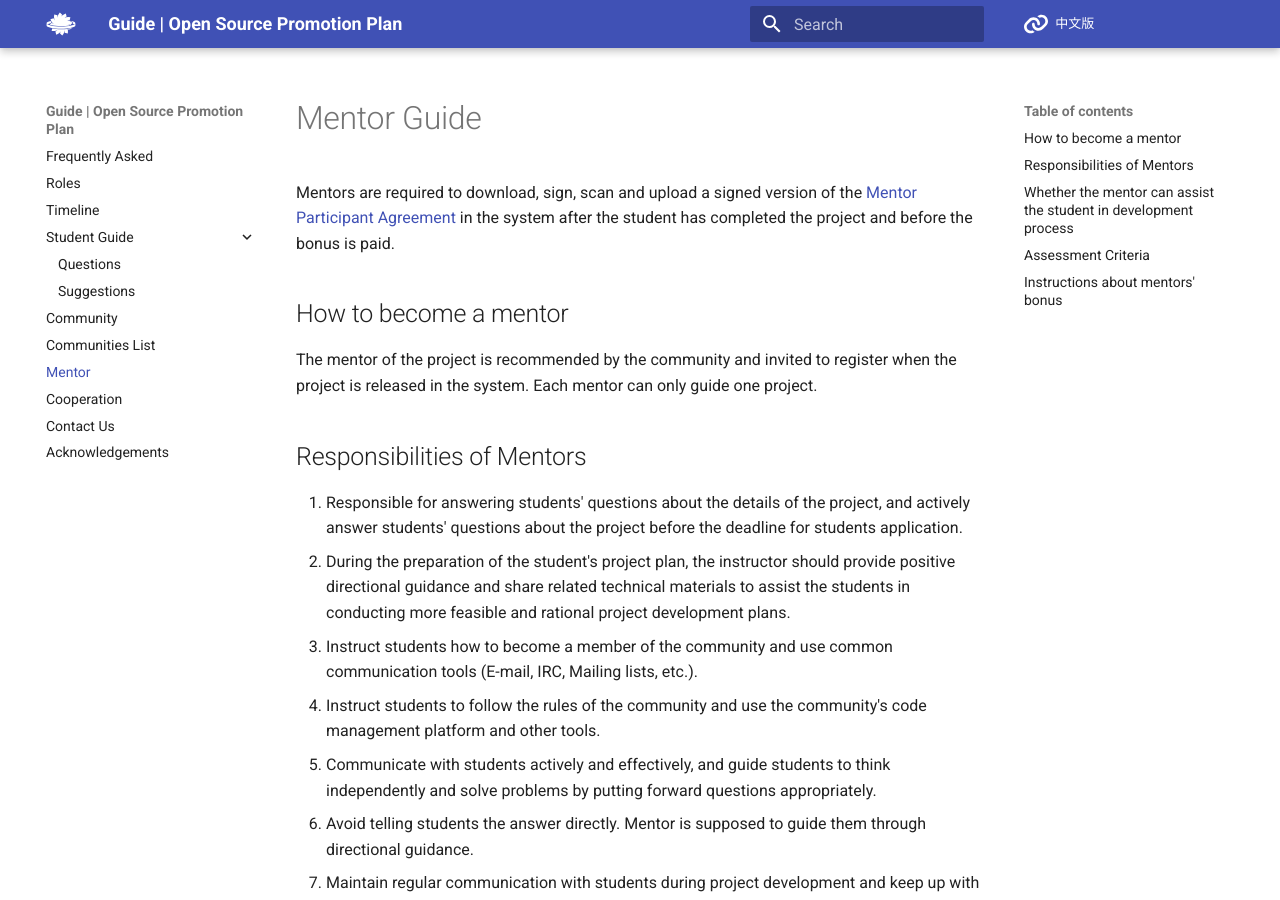
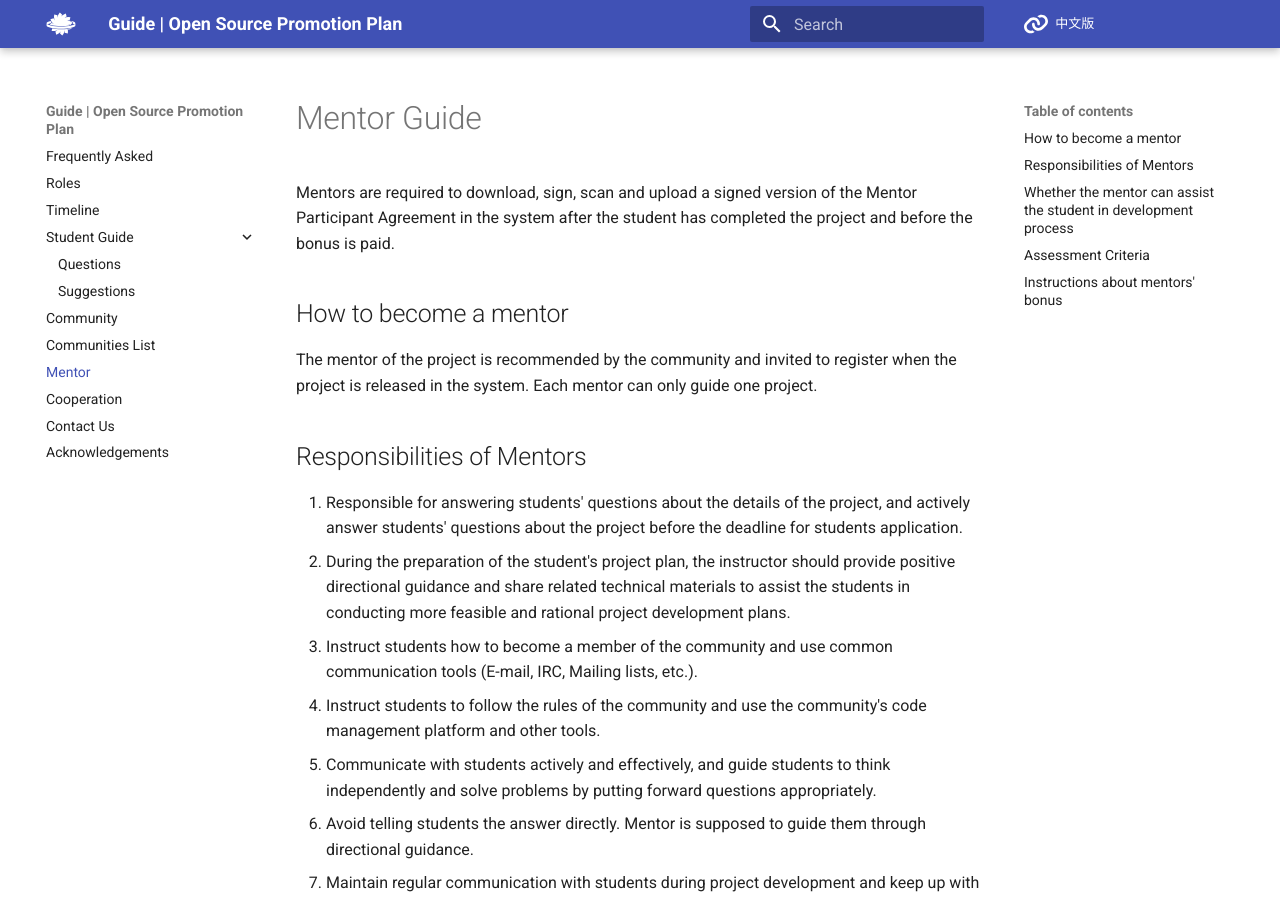
Before and after one commit to summer-ospp/help-en, an MkDocs documentation site: the page built from docs/mentor.md, in a window 1280 px wide and 900 px high. Built offline with MkDocs 1.6.1 and Material for MkDocs 9.7.7, drawn with Linux system fonts in a browser that asks for light colours; comment, search, counter and statistics services are not loaded; part of the change alters nothing that is shown.

```diff
--- a/docs/mentor.md
+++ b/docs/mentor.md
@@ -1,6 +1,6 @@
 # Mentor Guide
 
-Mentors are required to download, sign, scan and upload a signed version of the [Mentor Participant Agreement](./assets/SIGNATURE-MENTOR-PARTICIPANT-AGREEMENT.pdf) in the system after the student has completed the project and before the bonus is paid.
+Mentors are required to download, sign, scan and upload a signed version of the Mentor Participant Agreement in the system after the student has completed the project and before the bonus is paid.
 
 
 
```
